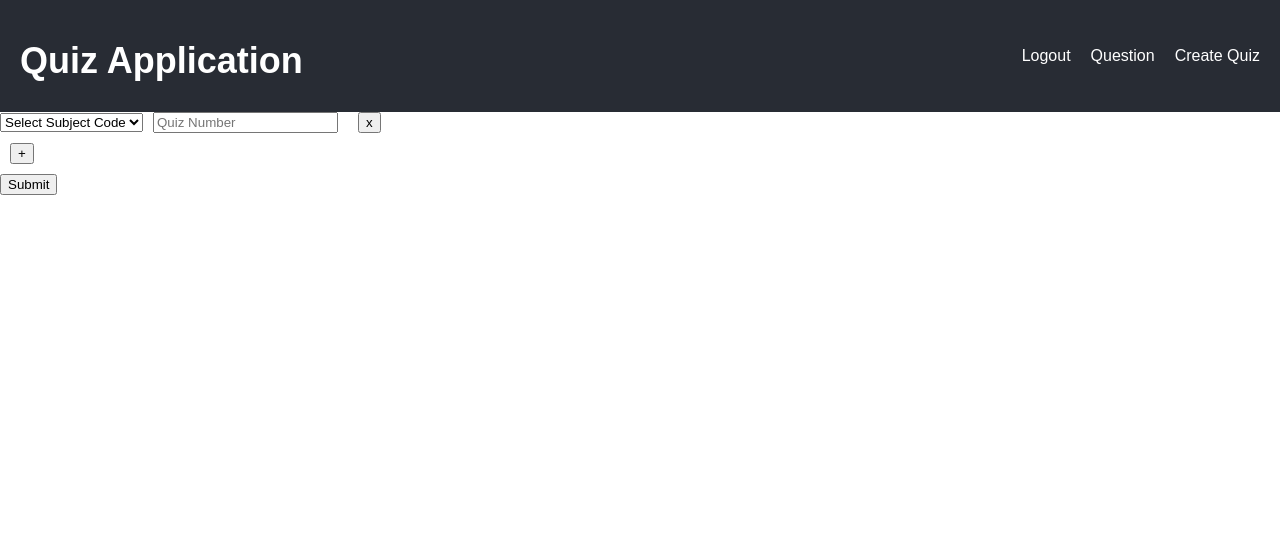
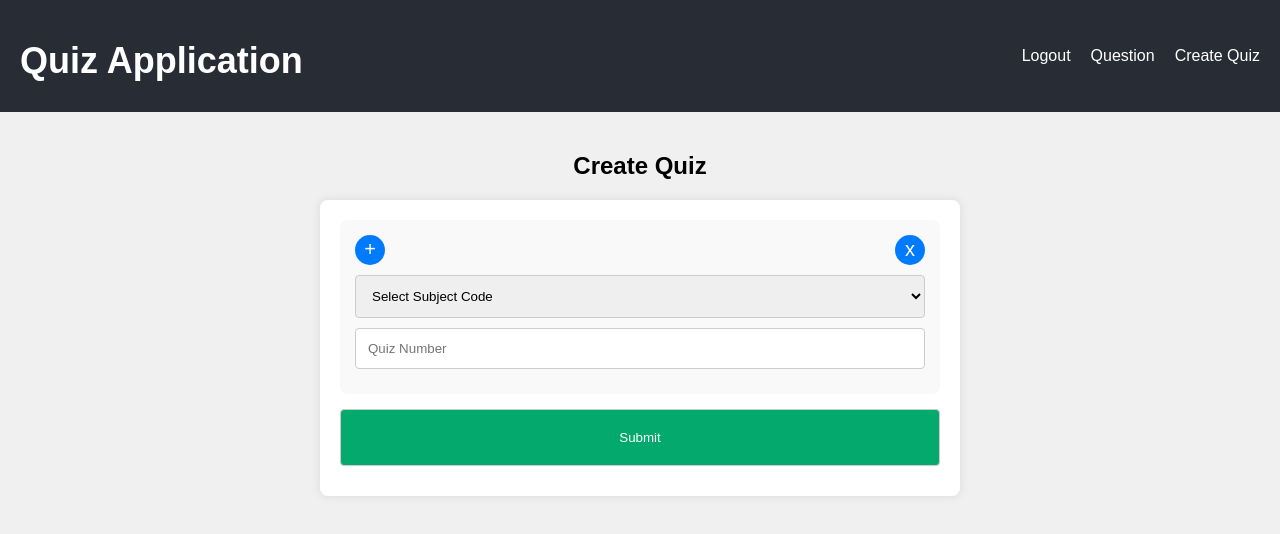
Before and after one commit to tajal1/quizapp-frontend, a React (Create React App) app: page /create-quiz in a window 1280 px wide. Shown: the top 534 px of the page. Built offline with nearby package versions, Linux system fonts and the light colour scheme; sample sign-in values are in the browser's storage.

Commit message:
Create quiz done

```diff
--- a/public/index.html
+++ b/public/index.html
@@ -15,6 +15,9 @@
       user's mobile device or desktop. See https://developers.google.com/web/fundamentals/web-app-manifest/
     -->
     <link rel="manifest" href="%PUBLIC_URL%/manifest.json" />
+    <link rel="stylesheet" href="https://cdnjs.cloudflare.com/ajax/libs/font-awesome/5.15.3/css/all.min.css">
+
+
     <!--
       Notice the use of %PUBLIC_URL% in the tags above.
       It will be replaced with the URL of the `public` folder during the build.
--- a/src/components/CreateQuiz.js
+++ b/src/components/CreateQuiz.js
@@ -3,6 +3,7 @@ import { Formik, Field, Form, FieldArray } from 'formik';
 import * as Yup from 'yup';
 import axios from 'axios';
 import { useNavigate } from 'react-router-dom';
+import '../styles/CreateQuiz.css';
 
 const SUBJECT_CODE = {
   CODE_ENUM: ['math101', 'ban102', 'eng103'],
@@ -19,9 +20,9 @@ const validationSchema = Yup.object().shape({
       quiz_number: Yup.number()
         .required('Please enter quiz number.')
         .max(99, 'Quiz number must be at most 99.')
-        .typeError('Quiz number must be a number.')
+        .typeError('Quiz number must be a number.'),
     })
-  )
+  ),
 });
 
 const CreateQuiz = () => {
@@ -47,23 +48,41 @@ const CreateQuiz = () => {
   };
 
   return (
+    <div className="login-container">
+      <h2>Create Quiz</h2>
       <Formik
         initialValues={initialValues}
         validationSchema={validationSchema}
         onSubmit={handleSubmit}
       >
         {({ values, isSubmitting, errors, touched }) => (
-        <Form>
+          <Form className="login-form">
             <FieldArray name="quiz_number_per_subject">
-            {({ insert, remove, push }) => (
-              <div>
-                {values.quiz_number_per_subject.length > 0 &&
-                  values.quiz_number_per_subject.map((field, index) => (
-                    <div key={index} style={styles.fieldRow}>
+              {({ remove, push }) => (
+                <>
+                  {values.quiz_number_per_subject.map((_, index) => (
+                    <div key={index} className="quiz-entry">
+                      <div className="quiz-header">
+                        <button
+                          type="button"
+                          onClick={() => push({ subject_code: '', quiz_number: '' })}
+                          className="add-button"
+                        >
+                          +
+                        </button>
+                        <button
+                          type="button"
+                          onClick={() => remove(index)}
+                         className="add-button"
+                        >
+                          x
+                        </button>
+                      </div>
+                      <div className="quiz-fields">
                         <Field
                           name={`quiz_number_per_subject.${index}.subject_code`}
                           as="select"
-                        style={styles.select}
+                          className="login-input"
                         >
                           <option value="">Select Subject Code</option>
                           {SUBJECT_CODE.CODE_ENUM.map((code) => (
@@ -74,7 +93,7 @@ const CreateQuiz = () => {
                         </Field>
                         {errors.quiz_number_per_subject?.[index]?.subject_code &&
                           touched.quiz_number_per_subject?.[index]?.subject_code && (
-                          <div style={styles.error}>
+                            <div className="error-message">
                               {errors.quiz_number_per_subject[index].subject_code}
                             </div>
                           )}
@@ -82,64 +101,28 @@ const CreateQuiz = () => {
                           name={`quiz_number_per_subject.${index}.quiz_number`}
                           type="number"
                           placeholder="Quiz Number"
-                        style={styles.input}
+                          className="login-input"
                         />
                         {errors.quiz_number_per_subject?.[index]?.quiz_number &&
                           touched.quiz_number_per_subject?.[index]?.quiz_number && (
-                          <div style={styles.error}>
+                            <div className="error-message">
                               {errors.quiz_number_per_subject[index].quiz_number}
                             </div>
                           )}
-                      <button
-                        type="button"
-                        onClick={() => remove(index)}
-                        style={styles.button}
-                      >
-                        x
-                      </button>
+                      </div>
                     </div>
                   ))}
-                <button
-                  type="button"
-                  onClick={() => push({ subject_code: '', quiz_number: '' })}
-                  style={styles.button}
-                >
-                  +
-                </button>
-              </div>
+                </>
               )}
             </FieldArray>
-          <button type="submit" disabled={isSubmitting} style={styles.submitButton}>
+            <button type="submit" disabled={isSubmitting} className="login-button">
               Submit
             </button>
           </Form>
         )}
       </Formik>
+    </div>
   );
 };
 
-const styles = {
-  fieldRow: {
-    display: 'flex',
-    alignItems: 'center',
-    marginBottom: '10px',
-  },
-  select: {
-    marginRight: '10px',
-  },
-  input: {
-    marginRight: '10px',
-  },
-  button: {
-    marginLeft: '10px',
-  },
-  submitButton: {
-    marginTop: '10px',
-  },
-  error: {
-    color: 'red',
-    marginLeft: '10px',
-  },
-};
-
 export default CreateQuiz;
--- a/src/components/Welcome.js
+++ b/src/components/Welcome.js
@@ -1,10 +1,30 @@
-// WelcomePage.js
 import React from 'react';
+import { Link } from 'react-router-dom';
+import '../styles/Welcome.css';
 
 const WelcomePage = () => {
   return (
-    <div>
-      <h2>Welcome to our Quiz Application v1.0</h2>
+    <div className="welcome-container">
+      <div className="sidebar">
+        <span className="link">
+          <Link to="/create-quiz" className="link">
+            <i className="fas fa-plus-circle"></i> Create Quiz
+          </Link>
+        </span>
+        <span className="link">
+          <Link to="/view-quizzes" className="link">
+            <i className="fas fa-eye"></i> View Quizzes
+          </Link>
+        </span>
+        <span className="link">
+          <Link to="/results" className="link">
+            <i className="fas fa-chart-bar"></i> Results
+          </Link>
+        </span>
+      </div>
+      <div className="content">
+        <h2>Welcome to our Quiz Application v1.0</h2>
+      </div>
     </div>
   );
 };
--- /dev/null
+++ b/src/styles/CreateQuiz.css
@@ -0,0 +1,96 @@
+.login-container {
+    display: flex;
+    flex-direction: column;
+    align-items: center;
+    min-height: 100vh;
+    padding: 20px;
+    background-color: #f0f0f0;
+  }
+
+  h2 {
+    margin-bottom: 20px;
+  }
+
+  .login-form {
+    background-color: white;
+    padding: 20px;
+    border-radius: 8px;
+    box-shadow: 0 0 10px rgba(0, 0, 0, 0.1);
+    width: 100%;
+    max-width: 600px; /* Adjust the width as needed */
+    display: flex;
+    flex-direction: column;
+  }
+
+  .quiz-entry {
+    position: relative;
+    margin-bottom: 15px;
+    padding: 15px;
+    background-color: #f9f9f9; /* Optional: Adding background to distinguish entries */
+    border-radius: 8px;
+  }
+
+  .quiz-header {
+    display: flex;
+    justify-content: space-between;
+    align-items: center;
+    margin-bottom: 10px;
+  }
+
+  .add-button {
+    background-color: #007bff;
+    color: white;
+    border: none;
+    border-radius: 50%;
+    width: 30px;
+    height: 30px;
+    font-size: 20px;
+    cursor: pointer;
+    display: flex;
+    justify-content: center;
+    align-items: center;
+  }
+
+  .remove-button {
+    background: none;
+    border: none;
+    color: red;
+    font-size: 18px;
+    cursor: pointer;
+    display: flex;
+    justify-content: center;
+    align-items: center;
+  }
+
+  .quiz-fields {
+    display: flex;
+    flex-direction: column;
+  }
+
+  .login-input {
+    width: 100%; /* Adjusted to full width */
+    padding: 12px;
+    margin-bottom: 10px;
+    border: 1px solid #ccc;
+    border-radius: 4px;
+    box-sizing: border-box;
+  }
+
+  .error-message {
+    color: red;
+    font-size: 12px;
+    margin-top: 5px;
+  }
+
+  .login-button {
+    width: 100%; /* Adjusted to full width */
+    padding: 20px;
+    margin-bottom: 10px;
+    border: 1px solid #ccc;
+    border-radius: 4px;
+    box-sizing: border-box;
+  }
+
+  .login-button:hover {
+    opacity: 0.8;
+  }
--- /dev/null
+++ b/src/styles/Welcome.css
@@ -0,0 +1,46 @@
+body {
+    font-family: Arial, Helvetica, sans-serif;
+  }
+
+  .welcome-container {
+    display: flex;
+    min-height: 100vh;
+    background-color: #f0f0f0;
+  }
+
+  .sidebar {
+    width: 200px;
+    background-color: #000;
+    padding: 20px;
+    display: flex;
+    flex-direction: column;
+    align-items: start;
+  }
+
+  .link {
+    color: white;
+    margin-bottom: 20px;
+    text-decoration: none;
+    font-size: 18px;
+    display: flex;
+    align-items: center;
+  }
+
+  .link i {
+    margin-right: 10px;
+  }
+
+  .link:hover {
+    text-decoration: underline;
+  }
+
+  .content {
+    flex-grow: 1;
+    padding: 20px;
+    background-color: white;
+    border-left: 1px solid #ccc;
+  }
+
+  h2 {
+    margin-bottom: 20px;
+  }
```
Lines whose indentation alone changed are shown as unchanged.
